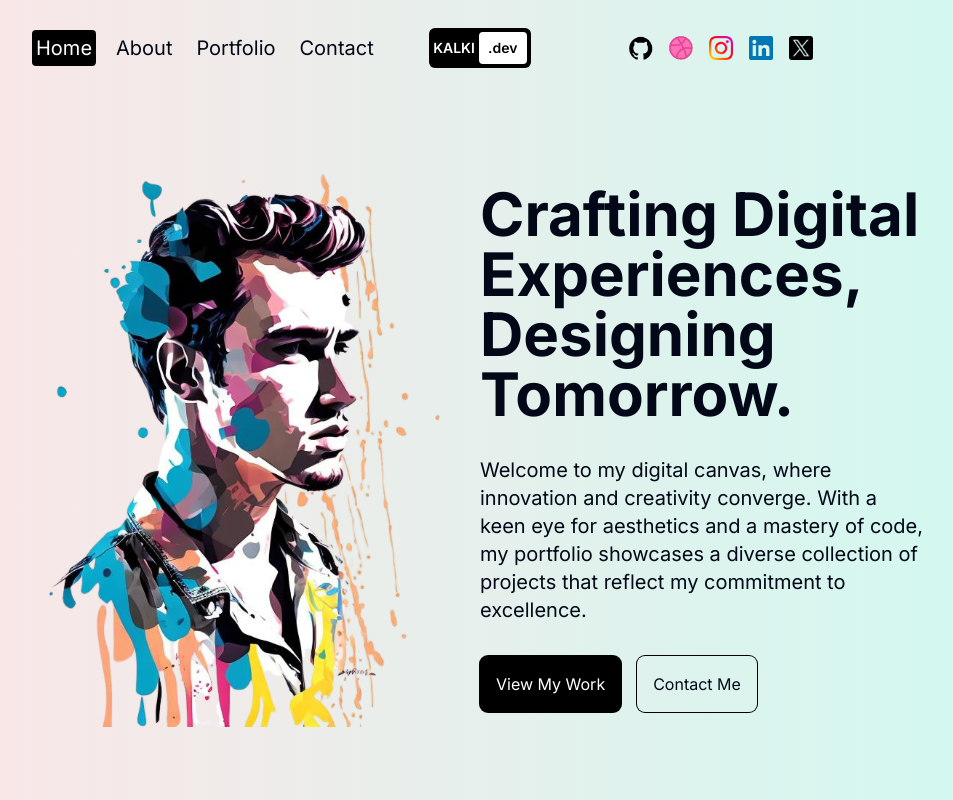
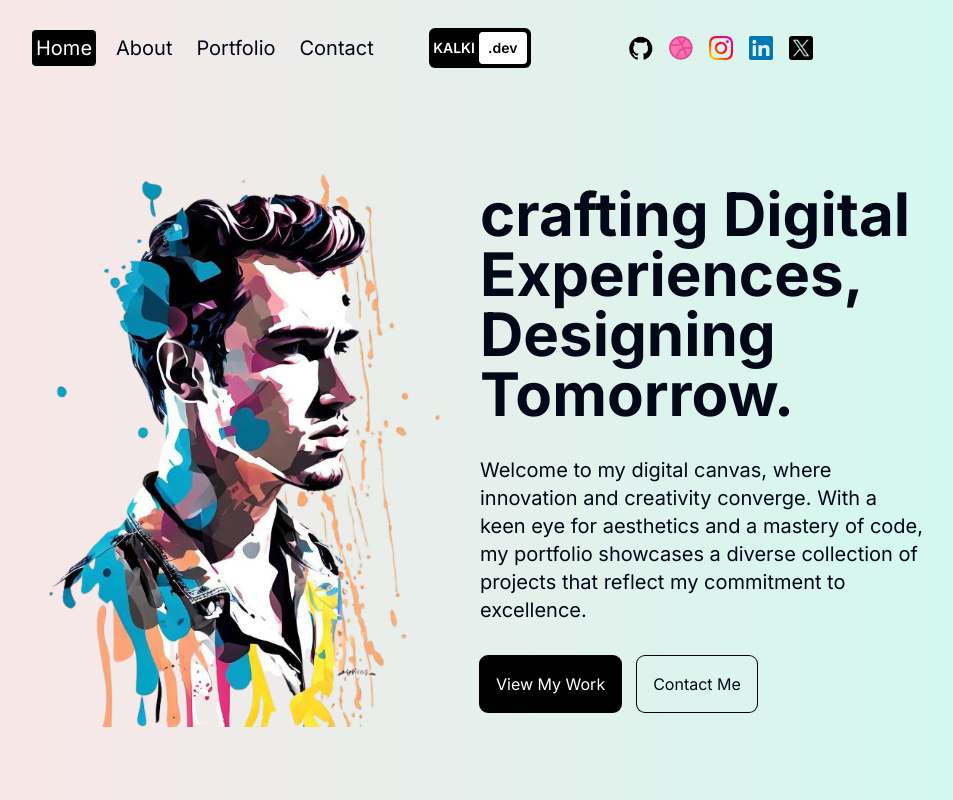
Before and after one commit to VINODvoid/kalki.dev, a Next.js app: page / in a window 1280 px wide. Shown: the whole page, without its empty margins (160-1113 px from the left). Built offline with nearby package versions, Linux system fonts and the light colour scheme.

Commit message:
CI : on changes

```diff
--- a/app/page.tsx
+++ b/app/page.tsx
@@ -20,7 +20,7 @@ const Homepage = () => {
         <div className="h-1/2 lg:h-full lg:w-1/2 flex flex-col gap-8 items-center justify-center">
           {/* TITLE */}
           <h1 className="text-4xl md:text-6xl font-bold">
-            Crafting Digital Experiences, Designing Tomorrow.
+            crafting Digital Experiences, Designing Tomorrow.
           </h1>
 
           <p className="md:text-xl">
```
